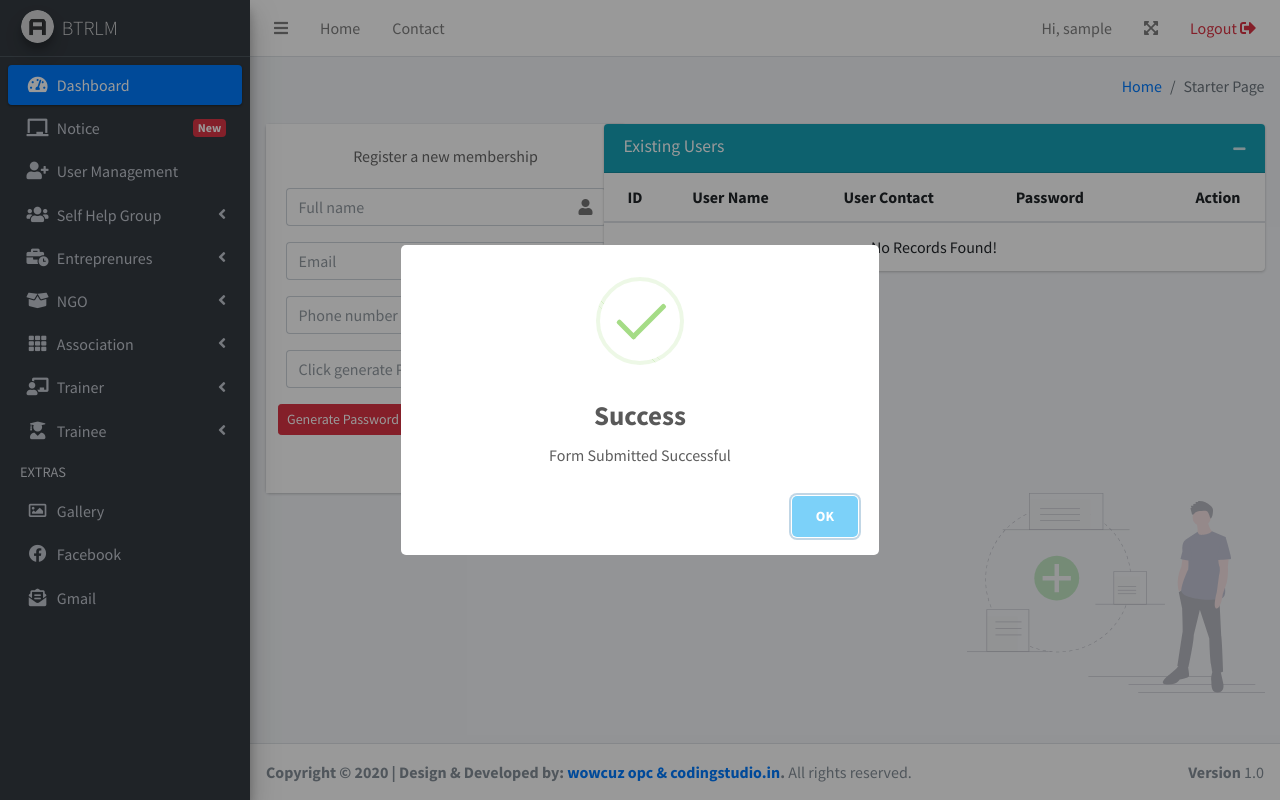
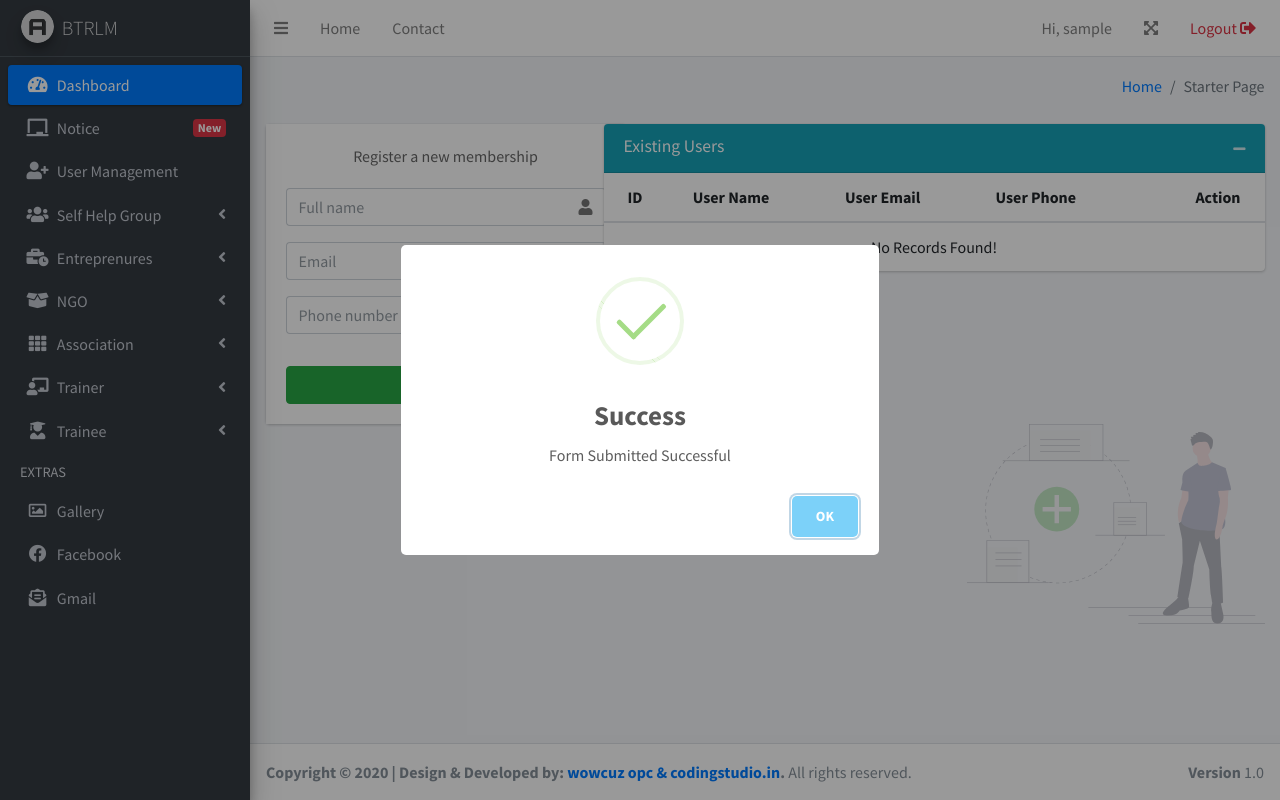
Before and after one commit to Dipankar-2018/BWEM, a PHP site: page /BWEM/admin/register-new-user.php in a window 1280 px wide. Run offline with PHP 8.4, Linux system fonts and the light colour scheme; the visitor is signed in with stand-in values (Sample User, id 1); data that the repository does not hold is empty; some libraries are stand-ins or nearby versions.

Commit message:
registration

```diff
--- a/admin/register-new-user.php
+++ b/admin/register-new-user.php
@@ -68,7 +68,7 @@ if(isset($_GET['type']) && $_GET['type']=='delete'){
 
       <form method="post" name="form_password">
         <div class="input-group mb-3">
-          <input type="text" class="form-control" placeholder="Full name" name="user-name">
+          <input type="text" class="form-control" placeholder="Full name" name="user-name" required>
           <div class="input-group-append">
             <div class="input-group-text">
               <span class="fas fa-user"></span>
@@ -76,7 +76,7 @@ if(isset($_GET['type']) && $_GET['type']=='delete'){
           </div>
         </div>
         <div class="input-group mb-3">
-          <input type="email" class="form-control" placeholder="Email" name="user-email">
+          <input type="email" class="form-control" placeholder="Email" name="user-email" required onkeyup="randomPassword(10);">
           <div class="input-group-append">
             <div class="input-group-text">
               <span class="fas fa-envelope"></span>
@@ -84,7 +84,7 @@ if(isset($_GET['type']) && $_GET['type']=='delete'){
           </div>
         </div>
         <div class="input-group mb-3">
-          <input type="tell" class="form-control" placeholder="Phone number" name="user-phone">
+          <input type="tell" class="form-control" placeholder="Phone number" name="user-phone" required>
           <div class="input-group-append">
             <div class="input-group-text">
               <span class="fas fa-envelope"></span>
@@ -92,33 +92,11 @@ if(isset($_GET['type']) && $_GET['type']=='delete'){
           </div>
         </div>
         <div class="input-group mb-3">
-        <input type="text" name="password" class="form-control readonly" placeholder="Click generate Password button" required style="pointer-events: none;">
+        <input type="hidden" name="password" class="form-control readonly" placeholder="Click generate Password button">
 
-        <div class="input-group-append">
-            <div class="input-group-text">
-              <span class="fas fa-lock"></span>
-            </div>
-          </div>
         </div>
-        <div class="row">
-        <button type='button' onClick="randomPassword(10);" class="btn btn-danger btn-sm">Generate Password <span class="fas fa-lock"></span></button>
-          <div class="col-8">
-            <!-- <div class="icheck-primary">
-              <input type="checkbox" id="agreeTerms" name="terms" value="agree">
-              <label for="agreeTerms">
-                 I agree to the <a href="#">terms</a>
-              </label>
-            </div> -->
-          </div>
-          <!-- /.col -->
-          <div class="col-4">
-
             <button type="submit" class="btn btn-success btn-block" name="submit">Register</button>
-
-          </div>
-          <!-- /.col -->
-        </div>
-      </form>
+        </form>
 
     </div>
     <!-- /.form-box -->
@@ -146,8 +124,9 @@ if(isset($_GET['type']) && $_GET['type']=='delete'){
                   <tr>
                     <th>ID</th>
                     <th>User Name</th>
-                    <th>User Contact</th>
-                    <th>Password</th>
+                    <th>User Email</th>
+                    <th>User Phone</th>
+
                     <th class="text-right">Action</th>
                   </tr>
                 </thead>
@@ -161,10 +140,9 @@ if(isset($_GET['type']) && $_GET['type']=='delete'){
                     <td><?php echo $id?></td>
                     <td><?php echo $list['user']?></td>
                     <td><?php echo $list['email']?></td>
-                    <td><?php echo $list['rehash']?></td>
+                    <td><?php echo $list['phone']?></td>
                     <td class="text-right py-0 align-middle">
                       <div class="btn-group btn-group-sm">
-                        <a href="#" class="btn btn-info"><i class="fas fa-eye"></i></a>
                         <a href="?type=delete&id=<?php echo $list['id']?>" class="btn btn-danger"><i class="fas fa-trash"></i></a>
                       </div>
                     </td>
--- a/mailer/mail-content.php
+++ b/mailer/mail-content.php
@@ -11,7 +11,7 @@ if(isset($passReset)&&$passReset){
     // $token = bin2hex(random_bytes(50)); //db specific
     // $token_time=time();  //db specific
     $Subject='Password Reset Link';
-    $Body='Hi '.$reciever_name.',<br> Please <a href="http://localhost/bwem/passwordreset.php?token='.$token.$token_time.'">Click Here</a> to reset your password.<br><br><span><b>Note: This link is valid for 10 miniutes only.</b></span><br><br>Thank You';
+    $Body='Hi '.$reciever_name.',<br> Please <a href="http://localhost/BWEM/passwordreset.php?token='.$token.$token_time.'">Click Here</a> to reset your password.<br><br><span><b>Note: This link is valid for 10 miniutes only.</b></span><br><br>Thank You';
     $AltBody='Hi '.$reciever_name.', Link(http://localhost/bwem/passwordreset.php?token='.$token.$token_time.') to reset your password.Note: This link is valid for 10 miniutes only.Thank You';//'This is the body in plain text for non-HTML mail clients';
 }
 
```
